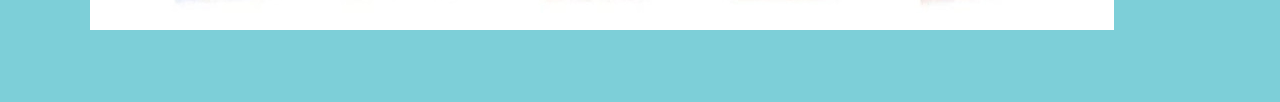
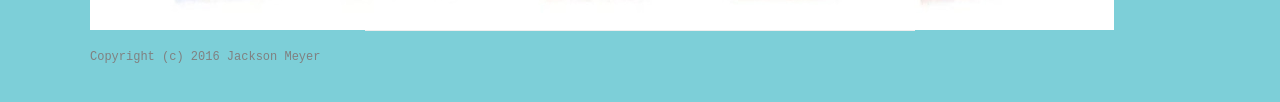
Before and after one commit to meyerjac/codetrack-generator, a plain HTML site: page index.html in a window 1280 px wide. Shown: the part 3282-3384 px from the top of the page. Drawn offline with nearby package versions, Linux system fonts and the light colour scheme.

Commit message:
will add my README and add the footer and finish style

```diff
--- a/css/styles.css
+++ b/css/styles.css
@@ -25,6 +25,14 @@ body {
   margin: 30px;
   margin-bottom: 100px
   }
+
+p {
+  font-size: 12px;
+  color: grey;
+  font-family: monospace;
+
+
+}
 
 .jumbotron {
   background-color: #C2E5AD;
--- a/index.html
+++ b/index.html
@@ -125,7 +125,7 @@
         </div>
         <div class=footer1>
           <h2>Thankyou for taking the time to take this survey, see you on the other side! Hope we can work together on a cool project in the future. This messgae was made possible by Fritos! <hr>
-            <img src="img/frito.jpg" alt="sponsor message">
+            <img src="img/frito.jpg" alt="sponsor message"> <hr> <p>Copyright (c) 2016 Jackson Meyer<p>
         </div>
       </div>
     </div>
--- a/js/scripts.js
+++ b/js/scripts.js
@@ -26,6 +26,7 @@ $(document).ready(function() {
   console.log(looks1)
   console.log(looks2)
   console.log(front)
+  console.log(song)
 
-      });
-      });
+  });
+});
```
Also changed, not shown: 1 other file.
